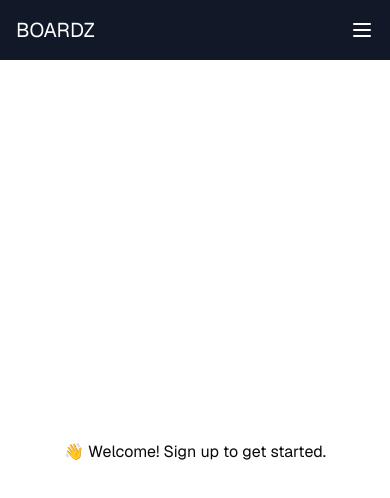
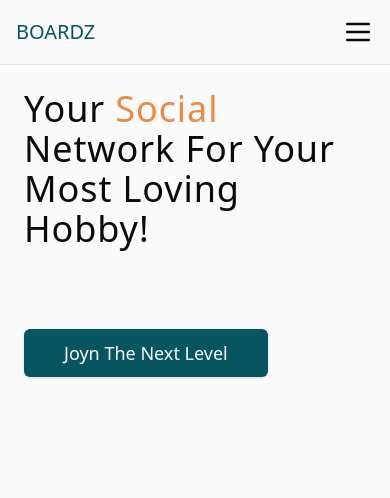
Before and after one commit to Rooodey/boardz-light, a Next.js app: page / in a window 390 px wide. Shown: the top 498 px of the page. Built offline with nearby package versions, Linux system fonts and the light colour scheme; no server answers.

Commit message:
some styling

```diff
--- a/package.json
+++ b/package.json
@@ -33,6 +33,7 @@
     "clsx": "^2.1.1",
     "drizzle-orm": "^0.33.0",
     "express-rate-limit": "^7.5.0",
+    "framer-motion": "^12.4.7",
     "geist": "^1.3.0",
     "lucide-react": "^0.475.0",
     "next": "^15.0.1",
--- a/src/app/layout.tsx
+++ b/src/app/layout.tsx
@@ -1,11 +1,18 @@
 import "~/styles/globals.css";
 import { SessionProvider } from "next-auth/react";
 
-import { GeistSans } from "geist/font/sans";
+import { Nunito_Sans } from "next/font/google";
 import { type Metadata } from "next";
 import { auth } from "~/server/auth/auth";
 import AppNavbar from "~/components/app-navbar";
 import TopNav from "~/components/topnav";
+
+const nunito = Nunito_Sans({
+  subsets: ["latin"],
+  weight: ["300", "400", "600", "700"], // font-light, font-normal, font-semibold, font-bold
+  variable: "--font-nunito",
+  display: "swap",
+});
 
 export const metadata: Metadata = {
   title: "Create T3 App",
@@ -19,7 +26,7 @@ export default async function RootLayout({
   const session = await auth();
   return (
     <SessionProvider session={session}>
-      <html lang="en" className={`${GeistSans.variable}`}>
+      <html lang="en" className={`${nunito.variable}`}>
         <body className="flex min-h-screen flex-col">
           {session ? (
             <LoggedInLayout>{children}</LoggedInLayout>
--- a/src/app/page.tsx
+++ b/src/app/page.tsx
@@ -1,3 +1,6 @@
+import Link from "next/link";
+import { Typography } from "~/components/typography";
+import { Button } from "~/components/ui/button";
 import { auth } from "~/server/auth/auth";
 
 export default async function HomePage() {
@@ -13,15 +16,24 @@ export default async function HomePage() {
 function LoggedInHome() {
   return (
     <div className="flex flex-grow items-center justify-center p-6">
-      Welcome back! 🎉 Check out your feed.
+      <Typography>Still in progress...</Typography>
     </div>
   );
 }
 
 function LoggedOutHome() {
   return (
-    <div className="flex flex-grow items-center justify-center p-6">
-      👋 Welcome! Sign up to get started.
+    <div className="container mx-auto flex flex-grow flex-col items-center justify-center p-6 lg:flex-row">
+      <div className="flex flex-1 flex-col space-y-20">
+        <Typography variant={"h1"}>
+          Your <span className="text-accent">Social </span>Network For Your Most
+          Loving Hobby!
+        </Typography>
+        <Button size={"xl"} className="max-w-fit" asChild>
+          <Link href="/login">Joyn The Next Level</Link>
+        </Button>
+      </div>
+      <div className="flex-1"></div>
     </div>
   );
 }
--- a/src/components/app-header.tsx
+++ b/src/components/app-header.tsx
@@ -14,7 +14,7 @@ export default function AppHeader({ title, children }: AppHeaderProps) {
 
   return (
     <>
-      <div className="fixed top-0 z-50 flex h-12 w-full max-w-lg -translate-x-4 items-center justify-center border-b border-border bg-white sm:-translate-x-6">
+      <div className="fixed top-0 z-50 flex h-12 w-full max-w-lg -translate-x-4 items-center justify-center border-b border-border sm:-translate-x-6">
         <button onClick={() => router.back()} className="absolute left-0 p-2">
           <ChevronLeft size={24} />
         </button>
--- a/src/components/topnav.tsx
+++ b/src/components/topnav.tsx
@@ -3,54 +3,65 @@
 import { useState } from "react";
 import Link from "next/link";
 import { Menu, X } from "lucide-react";
+import { motion } from "framer-motion";
 
 export default function TopNav() {
   const [isOpen, setIsOpen] = useState(false);
 
+  const toggleMenu = () => setIsOpen(!isOpen);
+  const closeMenu = () => setIsOpen(false);
+
   return (
-    <nav className="bg-gray-900 p-4 text-white">
+    <nav className="border-b border-border p-4">
       <div className="container mx-auto flex items-center justify-between">
         {/* Logo */}
-        <Link href="/" className="text-xl">
+        <Link href="/" className="text-xl text-primary">
           BOARDZ
         </Link>
 
         {/* Desktop Navigation */}
         <div className="hidden items-center space-x-6 md:flex">
-          <Link href="/events" className="hover:text-gray-400">
+          <Link href="/events" className="text-lg hover:text-foreground/70">
             Events
           </Link>
           <Link
             href="/login"
-            className="rounded-md bg-blue-600 px-4 py-2 hover:bg-blue-700"
+            className="rounded-md bg-primary px-4 py-2 text-primary-foreground hover:bg-primary/90"
           >
             Login
           </Link>
         </div>
 
         {/* Mobile Navigation Button */}
-        <button onClick={() => setIsOpen(!isOpen)} className="md:hidden">
-          {isOpen ? <X size={24} /> : <Menu size={24} />}
+        <button onClick={toggleMenu} className="relative z-50 md:hidden">
+          {isOpen ? <X size={32} /> : <Menu size={32} />}
         </button>
       </div>
 
-      {/* Mobile Menu */}
-      {isOpen && (
-        <div className="mt-4 space-y-2 text-center md:hidden">
-          <Link href="/" className="block hover:text-gray-400">
+      {/* Fullscreen Mobile Menu */}
+      <motion.div
+        initial={{ y: "100%" }}
+        animate={{ y: isOpen ? "0%" : "100%" }}
+        transition={{ duration: 0.4, ease: "easeInOut" }}
+        className={`fixed inset-0 z-50 flex flex-col items-center justify-around bg-background/90 text-2xl backdrop-blur-lg md:hidden`}
+      >
+        <div className="flex flex-col items-center space-y-8">
+          <Link href="/" className="text-4xl" onClick={closeMenu}>
             Home
           </Link>
-          <Link href="/events" className="block hover:text-gray-400">
+          <Link href="/events" className="text-4xl" onClick={closeMenu}>
             Events
           </Link>
-          <Link
-            href="/login"
-            className="block rounded-md bg-blue-600 px-4 py-2 hover:bg-blue-700"
-          >
-            Login
-          </Link>
         </div>
-      )}
+
+        <Link
+          href="/login"
+          className="block w-full max-w-[80%] rounded-md bg-primary px-6 py-3 text-center text-primary-foreground hover:bg-primary/90"
+          onClick={closeMenu}
+        >
+          Login
+        </Link>
+      </motion.div>
     </nav>
   );
 }
--- a/src/components/typography.tsx
+++ b/src/components/typography.tsx
@@ -5,7 +5,7 @@ import React from "react";
 const typographyVariants = cva("text-card-foreground font-semibold", {
   variants: {
     variant: {
-      h1: "text-4xl font-extrabold tracking-tight sm:text-5xl",
+      h1: "text-4xl font-normal tracking-wide sm:text-6xl md:text-7xl lg:text-8xl",
       h2: "text-3xl font-bold tracking-tight sm:text-4xl",
       h3: "text-2xl font-semibold tracking-tight sm:text-3xl",
       h4: "text-xl font-semibold sm:text-2xl",
--- a/src/components/ui/button.tsx
+++ b/src/components/ui/button.tsx
@@ -1,8 +1,8 @@
-import * as React from "react"
-import { Slot } from "@radix-ui/react-slot"
-import { cva, type VariantProps } from "class-variance-authority"
+import * as React from "react";
+import { Slot } from "@radix-ui/react-slot";
+import { cva, type VariantProps } from "class-variance-authority";
 
-import { cn } from "~/lib/utils"
+import { cn } from "~/lib/utils";
 
 const buttonVariants = cva(
   "inline-flex items-center justify-center gap-2 whitespace-nowrap rounded-md text-sm font-medium transition-colors focus-visible:outline-none focus-visible:ring-1 focus-visible:ring-ring disabled:pointer-events-none disabled:opacity-50 [&_svg]:pointer-events-none [&_svg]:size-4 [&_svg]:shrink-0",
@@ -24,6 +24,7 @@ const buttonVariants = cva(
         default: "h-9 px-4 py-2",
         sm: "h-8 rounded-md px-3 text-xs",
         lg: "h-10 rounded-md px-8",
+        xl: "h-12 rounded-md px-10 text-lg",
         icon: "h-9 w-9",
       },
     },
@@ -31,27 +32,27 @@ const buttonVariants = cva(
       variant: "default",
       size: "default",
     },
-  }
-)
+  },
+);
 
 export interface ButtonProps
   extends React.ButtonHTMLAttributes<HTMLButtonElement>,
     VariantProps<typeof buttonVariants> {
-  asChild?: boolean
+  asChild?: boolean;
 }
 
 const Button = React.forwardRef<HTMLButtonElement, ButtonProps>(
   ({ className, variant, size, asChild = false, ...props }, ref) => {
-    const Comp = asChild ? Slot : "button"
+    const Comp = asChild ? Slot : "button";
     return (
       <Comp
         className={cn(buttonVariants({ variant, size, className }))}
         ref={ref}
         {...props}
       />
-    )
-  }
-)
-Button.displayName = "Button"
+    );
+  },
+);
+Button.displayName = "Button";
 
-export { Button, buttonVariants }
+export { Button, buttonVariants };
--- a/src/components/ui/card.tsx
+++ b/src/components/ui/card.tsx
@@ -9,7 +9,7 @@ const Card = React.forwardRef<
   <div
     ref={ref}
     className={cn(
-      "rounded-xl bg-card text-card-foreground sm:border sm:shadow",
+      "rounded-xl text-card-foreground sm:border sm:bg-card sm:shadow",
       className,
     )}
     {...props}
--- a/src/styles/globals.css
+++ b/src/styles/globals.css
@@ -4,20 +4,20 @@
 
 @layer base {
   :root {
-    --background: 0 0% 100%;
+    --background: 0 0% 98%;
     --foreground: 0 0% 3.9%;
     --card: 0 0% 100%;
     --card-foreground: 0 0% 3.9%;
     --popover: 0 0% 100%;
     --popover-foreground: 0 0% 3.9%;
-    --primary: 0 0% 9%;
+    --primary: 188 86.5% 20.4%;
     --primary-foreground: 0 0% 98%;
     --secondary: 0 0% 96.1%;
     --secondary-foreground: 0 0% 9%;
     --muted: 0 0% 96.1%;
     --muted-foreground: 0 0% 45.1%;
-    --accent: 0 0% 96.1%;
-    --accent-foreground: 0 0% 9%;
+    --accent: 25 80% 60%;
+    --accent-foreground: 0 0% 3.9%;
     --destructive: 0 84.2% 60.2%;
     --destructive-foreground: 0 0% 98%;
     --border: 0 0% 89.8%;
@@ -28,7 +28,7 @@
     --chart-3: 197 37% 24%;
     --chart-4: 43 74% 66%;
     --chart-5: 27 87% 67%;
-    --radius: 0.5rem
+    --radius: 0.5rem;
   }
   .dark {
     --background: 0 0% 3.9%;
@@ -54,7 +54,7 @@
     --chart-2: 160 60% 45%;
     --chart-3: 30 80% 55%;
     --chart-4: 280 65% 60%;
-    --chart-5: 340 75% 55%
+    --chart-5: 340 75% 55%;
   }
 }
 
--- a/tailwind.config.ts
+++ b/tailwind.config.ts
@@ -1,5 +1,6 @@
 import { type Config } from "tailwindcss";
 import { fontFamily } from "tailwindcss/defaultTheme";
+import tailwindcssAnimate from "tailwindcss-animate";
 
 export default {
   darkMode: ["class"],
@@ -7,59 +8,56 @@ export default {
   theme: {
     extend: {
       fontFamily: {
-  			sans: [
-  				'var(--font-geist-sans)',
-                    ...fontFamily.sans
-                ]
+        nunito: ["var(--font-nunito)", ...fontFamily.sans],
       },
       borderRadius: {
-  			lg: 'var(--radius)',
-  			md: 'calc(var(--radius) - 2px)',
-  			sm: 'calc(var(--radius) - 4px)'
+        lg: "var(--radius)",
+        md: "calc(var(--radius) - 2px)",
+        sm: "calc(var(--radius) - 4px)",
       },
       colors: {
-  			background: 'hsl(var(--background))',
-  			foreground: 'hsl(var(--foreground))',
+        background: "hsl(var(--background))",
+        foreground: "hsl(var(--foreground))",
         card: {
-  				DEFAULT: 'hsl(var(--card))',
-  				foreground: 'hsl(var(--card-foreground))'
+          DEFAULT: "hsl(var(--card))",
+          foreground: "hsl(var(--card-foreground))",
         },
         popover: {
-  				DEFAULT: 'hsl(var(--popover))',
-  				foreground: 'hsl(var(--popover-foreground))'
+          DEFAULT: "hsl(var(--popover))",
+          foreground: "hsl(var(--popover-foreground))",
         },
         primary: {
-  				DEFAULT: 'hsl(var(--primary))',
-  				foreground: 'hsl(var(--primary-foreground))'
+          DEFAULT: "hsl(var(--primary))",
+          foreground: "hsl(var(--primary-foreground))",
         },
         secondary: {
-  				DEFAULT: 'hsl(var(--secondary))',
-  				foreground: 'hsl(var(--secondary-foreground))'
+          DEFAULT: "hsl(var(--secondary))",
+          foreground: "hsl(var(--secondary-foreground))",
         },
         muted: {
-  				DEFAULT: 'hsl(var(--muted))',
-  				foreground: 'hsl(var(--muted-foreground))'
+          DEFAULT: "hsl(var(--muted))",
+          foreground: "hsl(var(--muted-foreground))",
         },
         accent: {
-  				DEFAULT: 'hsl(var(--accent))',
-  				foreground: 'hsl(var(--accent-foreground))'
+          DEFAULT: "hsl(var(--accent))",
+          foreground: "hsl(var(--accent-foreground))",
         },
         destructive: {
-  				DEFAULT: 'hsl(var(--destructive))',
-  				foreground: 'hsl(var(--destructive-foreground))'
+          DEFAULT: "hsl(var(--destructive))",
+          foreground: "hsl(var(--destructive-foreground))",
         },
-  			border: 'hsl(var(--border))',
-  			input: 'hsl(var(--input))',
-  			ring: 'hsl(var(--ring))',
+        border: "hsl(var(--border))",
+        input: "hsl(var(--input))",
+        ring: "hsl(var(--ring))",
         chart: {
-  				'1': 'hsl(var(--chart-1))',
-  				'2': 'hsl(var(--chart-2))',
-  				'3': 'hsl(var(--chart-3))',
-  				'4': 'hsl(var(--chart-4))',
-  				'5': 'hsl(var(--chart-5))'
-  			}
-  		}
-  	}
+          "1": "hsl(var(--chart-1))",
+          "2": "hsl(var(--chart-2))",
+          "3": "hsl(var(--chart-3))",
+          "4": "hsl(var(--chart-4))",
+          "5": "hsl(var(--chart-5))",
         },
-  plugins: [require("tailwindcss-animate")],
+      },
+    },
+  },
+  plugins: [tailwindcssAnimate],
 } satisfies Config;
```
Also changed, not shown: src/components/app-navbar.tsx (+4 -4 lines), 1 other file (tests, documents, lock files or other folders). Lines whose indentation alone changed are shown as unchanged.
